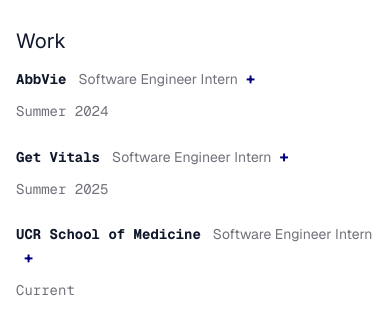
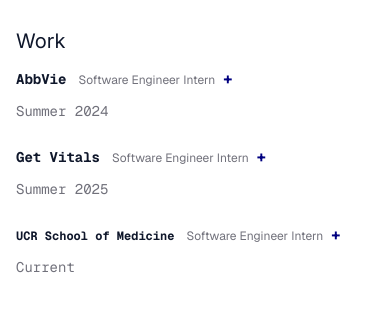
Before and after one commit to anishkancherla/portfolio, a Next.js app: page / in a window 390 px wide. Shown: the part 324-637 px from the top of the page. Built offline with nearby package versions, Linux system fonts and the light colour scheme; a web font is replaced by a local one.

Commit message:
font size fix for role name on mobile

```diff
--- a/app/page.tsx
+++ b/app/page.tsx
@@ -57,7 +57,7 @@
                     >
                       AbbVie
                     </a>
-                    <span className="text-zinc-500 font-sans ml-3">
+                    <span className="text-zinc-500 font-sans ml-3 text-xs sm:text-sm">
                       Software Engineer Intern
                       <button
                         onClick={() => toggleItem(0)}
@@ -100,7 +100,7 @@
                     >
                       Get Vitals
                     </a>
-                    <span className="text-zinc-500 font-sans ml-3">
+                    <span className="text-zinc-500 font-sans ml-3 text-xs sm:text-sm">
                       Software Engineer Intern
                       <button
                         onClick={() => toggleItem(1)}
@@ -139,11 +139,11 @@
                       href="https://medschool.ucr.edu/"
                       target="_blank"
                       rel="noopener noreferrer"
-                      className="text-slate-900 font-bold underline-animate"
+                      className="text-slate-900 font-bold underline-animate text-xs sm:text-sm"
                     >
                       UCR School of Medicine
                     </a>
-                    <span className="text-zinc-500 font-sans ml-3">
+                    <span className="text-zinc-500 font-sans ml-3 text-xs sm:text-sm">
                       Software Engineer Intern
                       <button
                         onClick={() => toggleItem(2)}
```
